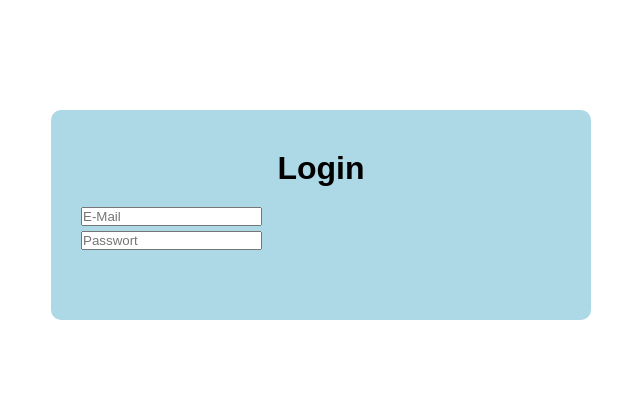
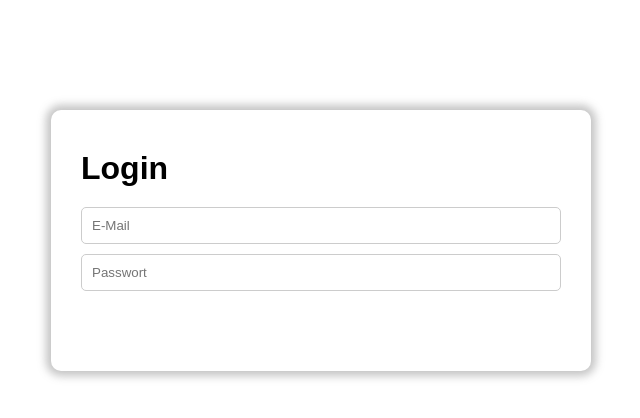
Before and after one commit to adriianoo/user-authentication, a plain HTML site: page src/index.html in a window 1280 px wide. Shown: the whole page, without its empty margins (319-959 px from the left). Drawn offline with Linux system fonts and the light colour scheme.

Commit message:
added styles

```diff
--- a/src/style.css
+++ b/src/style.css
@@ -20,18 +20,37 @@ body {
     max-width: 540px;
     margin: 100px auto 20px;
     padding: 40px 30px 70px;
-    background-color: lightblue;
+    background-color: #fff;
+    box-shadow: 0px 0px 8px 5px rgba(107, 107, 107, 0.4);
     border-radius: 10px;
 }
 
 .login h1 {
-    display: flex;
-    justify-content: center;
-    margin-bottom: 20px;
+    padding-bottom: 20px
 }
 
-input {
+.login-process {
     display: flex;
     flex-direction: column;
-    margin-top: 5px;
 }
+
+#email, #passwort {
+    padding: 10px;
+    margin-bottom: 10px;
+    border: 1px solid #ccc;
+    border-radius: 5px;
+}
+
+.login-button {
+    padding: 10px 20px;
+    font-weight: bold;
+    background-color: rgb(123, 199, 224);
+    color: white;
+    border: none;
+    border-radius: 5px;
+    cursor: pointer;
+}
+
+.login-button:hover {
+    background-color: rgb(105, 177, 201);
+  }
```
